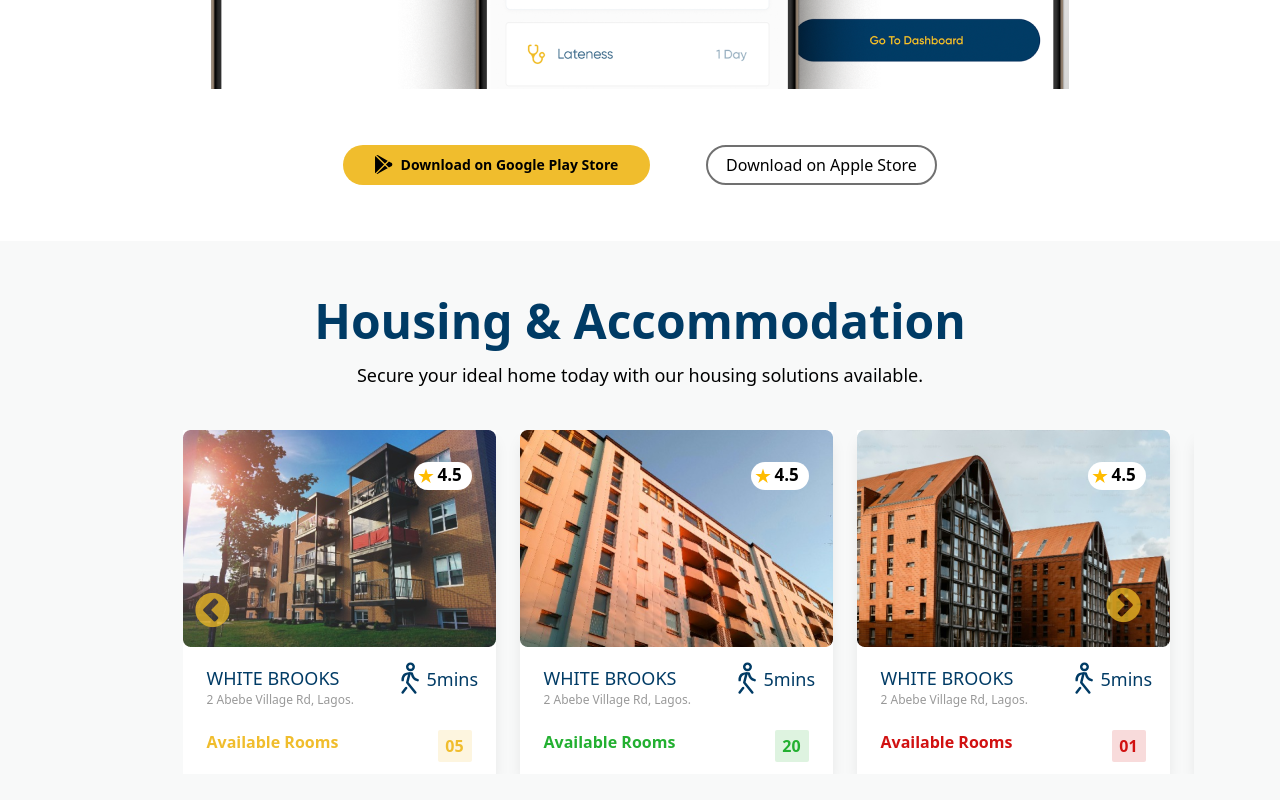
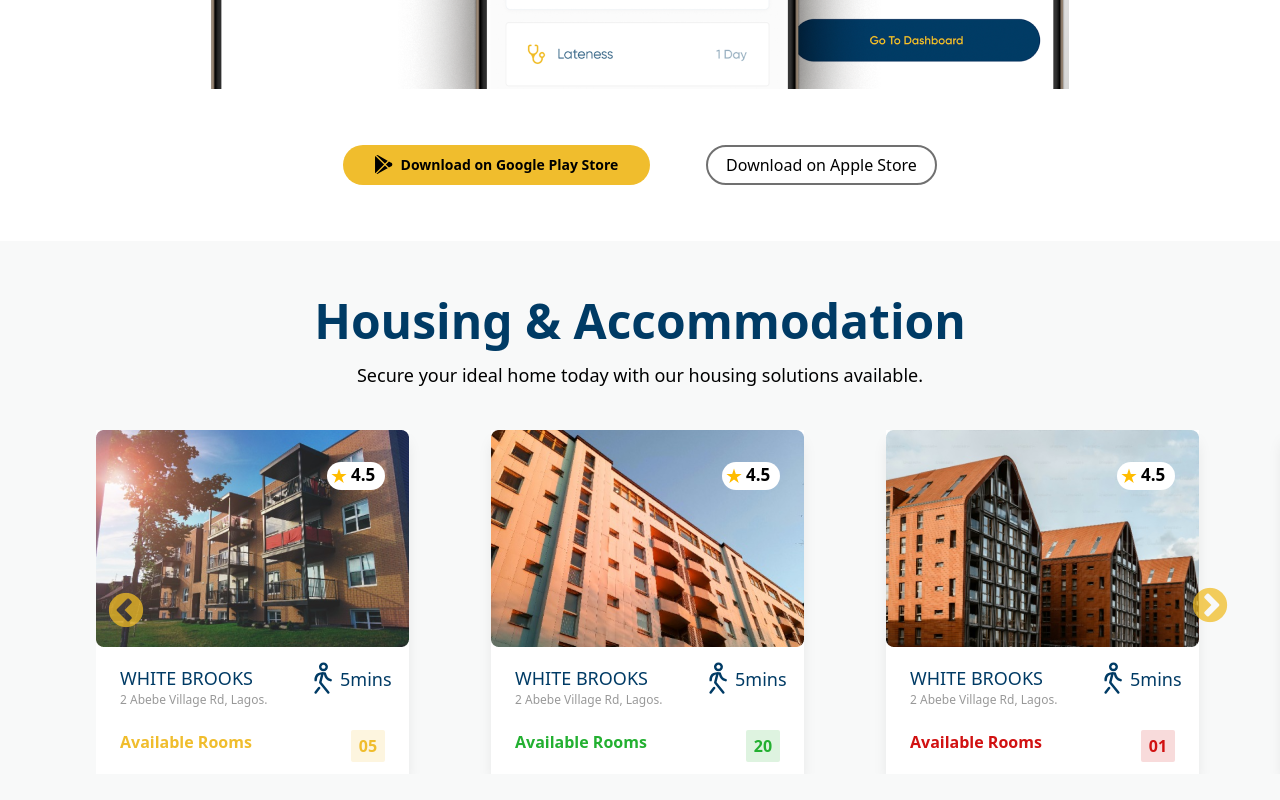
Before and after one commit to Oyinlolatechie/Firstbank-Academy-Frontend, a React (Vite) app: page / in a window 1280 px wide. Shown: the part 2571-3371 px from the top of the page. Built offline with nearby package versions, Linux system fonts and the light colour scheme.

Commit message:
fix: fixing overflow bug

```diff
--- a/src/components/Housing.jsx
+++ b/src/components/Housing.jsx
@@ -65,7 +65,7 @@ const Housing = () => {
           Secure your ideal home today with our housing solutions available.
         </p>
 
-        <div className="max-w-[1107px] pt-10 pl-10 md:pl-24 mx-auto">
+        <div className="w-screen pt-10 pl-10 md:pl-24 mx-auto">
           <Slider {...settings}>
             <HousingCard
               cardImage={hotelImage1}
--- a/src/components/TrackSection.jsx
+++ b/src/components/TrackSection.jsx
@@ -67,7 +67,7 @@ const TrackSection = () => {
           Acquire sought-after skills at the Academy for an incredible journey.
         </p>
 
-        <div className=" pl-12 md:pl-0 lg:pl-20">
+        <div className="pl-12 md:pl-0 lg:pl-20">
           <Slider {...settings}>
             <Card
               picture={data}
```
